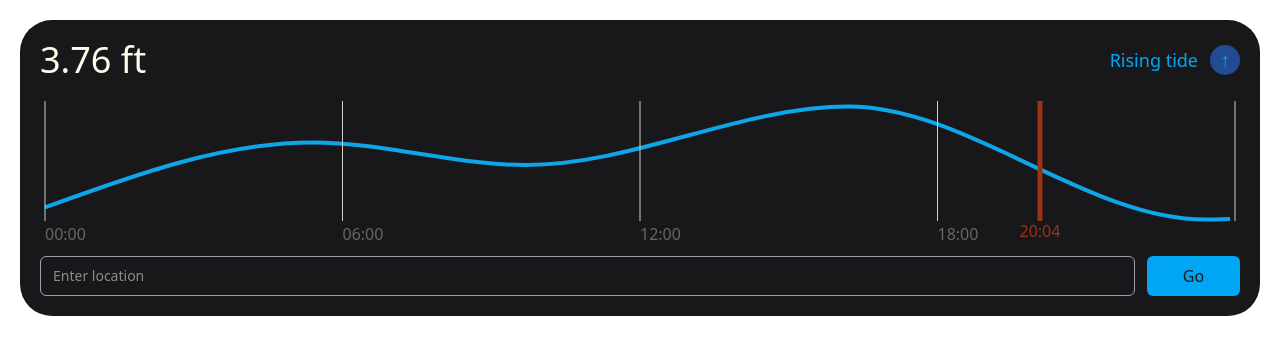
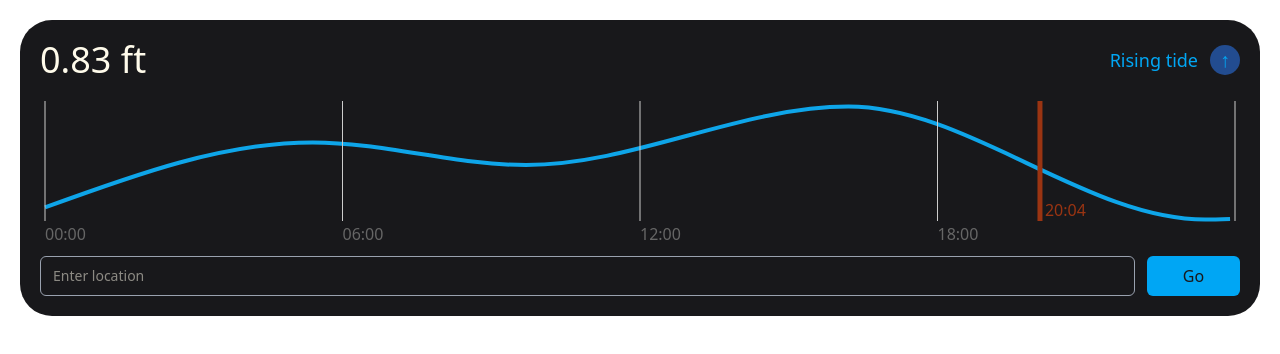
Before and after one commit to kwidmer64/tides-app, a React (Vite) app: page / in a window 1280 px wide. Shown: the top 354 px of the page. Built offline with nearby package versions, Linux system fonts and the light colour scheme.

Commit message:
Implemented live tide height

```diff
--- a/src/App.jsx
+++ b/src/App.jsx
@@ -4,20 +4,49 @@ import LocationForm from "./LocationForm.jsx";
 import data from "./testData.js";
 
 function App() {
+    const now = new Date()
+    const time = now.getHours() * 60 + now.getMinutes();
+    const formattedTime = `${now.getHours()}:${String(now.getMinutes()).padStart(2, "0")}`;
 
+    const formattedData = data.map((measurement) => {
+        return {
+            t: measurement.t.slice(11,16),
+            v: measurement.v
+        }
+    });
+
+    // use the reduce function to find the closest data point to the current time
+    const currentTideMeasurement = formattedData.reduce((prevMeasurement, currMeasurement) => {
+        // parse time from current data object into hours and minutes
+        const [currDataHours, currDataMinutes] = currMeasurement.t.split(":").map(Number);
+        // convert hours and minutes into minutes from 12
+        const currDataTime = currDataHours * 60 + currDataMinutes;
+
+        // parse time from previous data object into hours and minutes
+        const [prevDataHours, prevDataMinutes] = prevMeasurement.t.split(":").map(Number);
+        // convert hours and minutes into minutes from 12
+        const prevDataTime = prevDataHours * 60 + prevDataMinutes;
+
+        console.log(`Current obj time: ${currDataTime}\n Prev object time: ${prevDataTime}\n Current time: ${time}`);
+
+        return Math.abs(currDataTime - time) < Math.abs(prevDataTime - time) ? currMeasurement : prevMeasurement;
+    });
+
+    console.log(currentTideMeasurement);
+    console.log(formattedData);
 
   return (
     <>
       <div className={" m-5 p-5 bg-zinc-900 text-amber-50 h-full rounded-4xl"}>
           <div className={"flex justify-between mb-4"}>
-              <h1 className={"text-4xl"}>3.76 ft</h1>
+              <h1 className={"text-4xl"}>{parseFloat(currentTideMeasurement.v).toFixed(2)} ft</h1>
               <div className={"flex items-center gap-2"}>
                   <h2 className={"text-nowrap text-sky-500 text-lg me-1"}>Rising tide</h2>
                   <div className={"flex items-center justify-center rounded-full text-xl w-[1.5em] h-[1.5em] bg-blue-500/50 text-sky-500"}>↑</div>
               </div>
           </div>
           <div className={"h-40"}>
-              <TideChart data={data}/>
+              <TideChart data={formattedData} formattedTime={formattedTime} time={time}/>
           </div>
           <LocationForm />
 
@@ -35,6 +64,9 @@ function App() {
 }
 
 export default App;
+
+
+// OLD CODE
 
 // let time = [0, 0];
 //
--- a/src/TideChart.jsx
+++ b/src/TideChart.jsx
@@ -1,9 +1,6 @@
 import {
-    LineChart,
-    Line,
     ResponsiveContainer,
     XAxis,
-    Tooltip,
     ReferenceLine,
     CartesianGrid,
     AreaChart,
@@ -11,7 +8,7 @@ import {
 } from 'recharts';
 
 // Create chart element
-function TideChart({data}) {
+function TideChart({data, formattedTime, time}) {
     const highs = [];
     const lows = [];
     const fullTide = [];
@@ -38,22 +35,13 @@ function TideChart({data}) {
     // Takes the fullTide data (highs and lows plus first reading and last reading)
     // calculates minutes as minutes since 12AM for tick display
     const formattedData = fullTide.map(data => {
-        const [hours, minutes] = data.t.slice(11, 16).split(":").map(Number);
+        const [hours, minutes] = data.t.split(":").map(Number);
         return {
             ...data,
             minutes: hours * 60 + minutes, // numeric value as minutes since 12AM
             time: data.t.slice(11, 16) // format to HH:MM
         };
     });
-
-
-    // getting current time
-    const now = new Date()
-    const time = now.getHours() * 60 + now.getMinutes();
-    const formattedTime = `${now.getHours()}:${String(now.getMinutes()).padStart(2, "0")}`;
-
-    // calculate current height in feet for label
-    console.log(data);
 
     return(
         <ResponsiveContainer width="100%" height="100%">
@@ -82,8 +70,9 @@ function TideChart({data}) {
                 />
                 <CartesianGrid vertical={true} horizontal={false} />
                 <ReferenceLine x={`${time}`} stroke="#9a3412" isFront={true} strokeWidth={5}>
-                    <Label value={`${formattedTime}`} position="bottom" fill="#9a3412"/>
+                    <Label value={`${formattedTime}`} position="insideBottomLeft" fill="#9a3412"/>
                 </ReferenceLine>
+                {/*<Tooltip />*/}
             </AreaChart>
         </ResponsiveContainer>
     );
```
